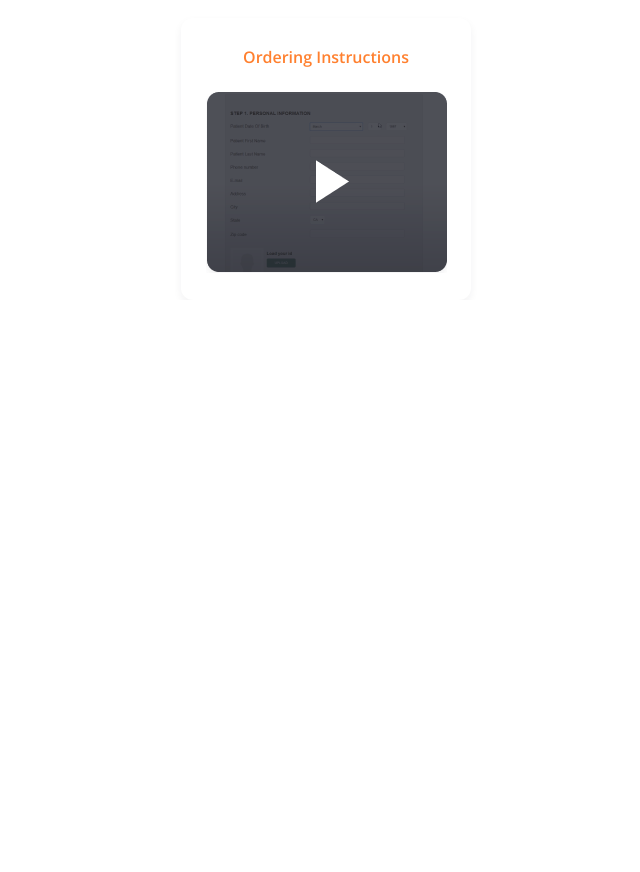
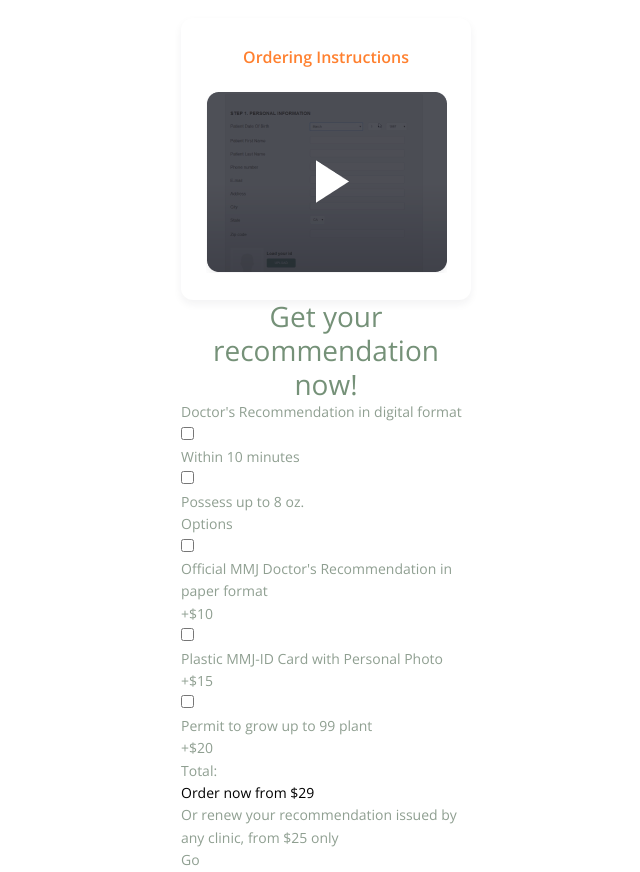
Before and after one commit to JustifyContentSB/MMJHerb, a website: page app/index.html in a window 1280 px wide. Shown: the part 3818-4690 px from the top of the page, without its empty margins (314-954 px from the left). Before the commit the page ends 4118 px from the top, so only its background shows below. Drawn offline with nearby package versions, Linux system fonts and the light colour scheme.

Commit message:
Разметка секции "order"

```diff
--- a/app/index.html
+++ b/app/index.html
@@ -200,6 +200,75 @@
 				</div>
 			</section>
 
+			<section class="order">
+				<div class="container">
+					<div class="order__inner">
+						<h2 class="section-title">Get your <br> recommendation now!</h2>
+						<form class="order__form">
+							<div class="order__form-top">
+								<p class="order__about">Doctor's Recommendation in digital format</p>
+								<div class="order__form-auto">
+									<div class="order__form-label">
+										<label>
+											<input type="checkbox" name="order-auto">
+											<span class="order__form-checkbox"></span>
+											<p class="order__form-text">Within 10 minutes</p>
+										</label>
+									</div>
+									<div class="order__form-label">
+										<label>
+											<input type="checkbox" name="order-auto">
+											<span class="order__form-checkbox"></span>
+											<p class="order__form-text">Possess up to 8 oz.</p>
+										</label>
+									</div>
+								</div>
+							</div>
+							<div class="order__form-bottom">
+								<span>Options</span>
+								<div class="order__form-options">
+									<div class="order__form-label">
+										<label>
+											<input type="checkbox" name="order-options">
+											<span class="order__form-checkbox"></span>
+											<p class="order__form-text">Official MMJ Doctor's Recommendation in paper format</p>
+											<span class="order__form-price">+$10</span>
+										</label>
+									</div>
+									<div class="order__form-label">
+										<label>
+											<input type="checkbox" name="order-options">
+											<span class="order__form-checkbox"></span>
+											<p class="order__form-text">Plastic MMJ-ID Card with Personal Photo</p>
+											<span class="order__form-price">+$15</span>
+										</label>
+									</div>
+									<div class="order__form-label">
+										<label>
+											<input type="checkbox" name="order-options">
+											<span class="order__form-checkbox"></span>
+											<p class="order__form-text">Permit to grow up to 99 plant</p>
+											<span class="order__form-price">+$20</span>
+										</label>
+									</div>
+								</div>
+							</div>
+							<div class="order__form-total">
+								<span class="total__title">Total:</span>
+								<ul class="order__form-total__list">
+									<li></li>
+								</ul>
+								<button class="order__form-submit">Order now from <span class="order__form-cost">$29</span></button>
+							</div>
+						</form>
+						<div class="order__renew">
+							<p>Or renew your recommendation issued by any clinic, from $25 only</p>
+							<a href="#">Go</a>
+						</div>
+					</div>
+				</div>
+			</section>
+
 		</main>
 
 	</div>
--- /dev/null
+++ b/app/scss/index/order.scss
@@ -0,0 +1,3 @@
+.order {
+
+}
--- a/app/scss/style.scss
+++ b/app/scss/style.scss
@@ -17,3 +17,4 @@
 @import 'index/reviews.scss';
 @import 'index/process.scss';
 @import 'index/instruction.scss';
+@import 'index/order.scss';
```
Also changed, not shown: app/images/order/phone.png (added).
